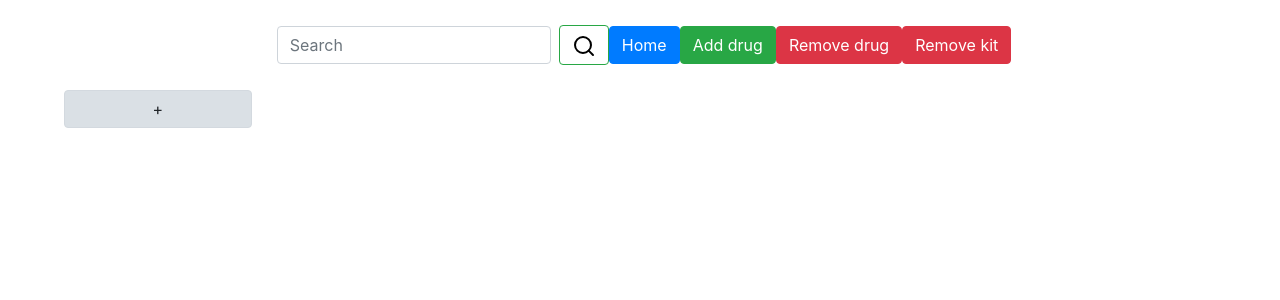
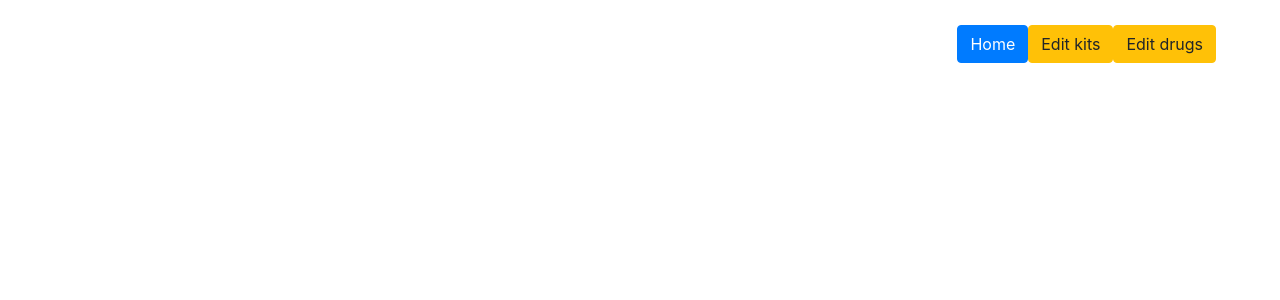
Before and after one commit to innerself/medikit, a Django app: page / in a window 1280 px wide. Shown: the top 300 px of the page. Run offline with Django 3.2, Linux system fonts and the light colour scheme; data that the repository does not hold is empty; some libraries are stand-ins or nearby versions.

Commit message:
Very rude CRUD.

```diff
--- a/medikit/static/medikit/css/index.css
+++ b/medikit/static/medikit/css/index.css
@@ -16,6 +16,7 @@ body {
 #header-controls {
   grid-column: 2 / 3;
   grid-row: 1;
+  justify-self: right;
 }
 
 #main-kits {
--- a/medikit/templates/medikit/base.html
+++ b/medikit/templates/medikit/base.html
@@ -13,15 +13,13 @@
 </div>
 <div id="header-controls">
   <form class="form-inline">
-    <input class="form-control mr-sm-2" type="search" placeholder="Search" aria-label="Search">
-    <button class="btn btn-outline-success my-2 my-sm-0" type="submit">
-      <img src="{% static 'medikit/img/search.svg' %}" alt="search icon ">
-    </button>
-    <a href="{% url 'medikit:index' %}" class="btn btn-primary" role="button">Home</a>
-    <a href="{% url 'medikit:items_add' 'drug' %}" class="btn btn-success" role="button">Add drug</a>
-    <button type="button" class="btn btn-danger">Remove drug</button>
-    {#    <a href="{% url 'medikit:items_add' 'kit' %}" class="btn btn-success" role="button">Add kit</a>#}
-    <button type="button" class="btn btn-danger">Remove kit</button>
+{#    <input class="form-control mr-sm-2" type="search" placeholder="Search" aria-label="Search">#}
+{#    <button class="btn btn-outline-success my-2 my-sm-0" type="submit">#}
+{#      <img src="{% static 'medikit/img/search.svg' %}" alt="search icon ">#}
+{#    </button>#}
+    <a href="{% url 'medikit:home' %}" class="btn btn-primary" role="button">Home</a>
+    <a href="{% url 'medikit:edit' 'kit' %}" class="btn btn-warning" role="button">Edit kits</a>
+    <a href="{% url 'medikit:edit' 'drug' %}" class="btn btn-warning" role="button">Edit drugs</a>
   </form>
 </div>
 
--- a/medikit/templates/medikit/kits-list.html
+++ b/medikit/templates/medikit/kits-list.html
@@ -10,5 +10,4 @@
       {{ kit.name }}
     </a>
   {% endfor %}
-  <a href="{% url 'medikit:items_add' 'kit' %}" class="btn btn-light" role="button">+</a>
 </div>
--- a/medikit/urls.py
+++ b/medikit/urls.py
@@ -5,6 +5,8 @@ from . import views
 app_name = 'medikit'
 
 urlpatterns = [
-    path('', views.index, name='index'),
-    path('add/<str:item>', views.items_add, name='items_add'),
+    path('', views.index, name='home'),
+    path('edit/<str:item_type>/', views.edit, name='edit'),
+    path('edit/<str:item_type>/<int:item_id>/', views.edit_one, name='edit_one'),
+    path('remove/<str:item_type>/<int:item_id>/', views.remove, name='remove'),
 ]
--- a/medikit/views.py
+++ b/medikit/views.py
@@ -1,7 +1,7 @@
-from django.shortcuts import render
+from django.shortcuts import render, get_object_or_404, redirect
 
 from .forms import AddKitForm, AddDrugForm
-from .models import Kit
+from .models import Kit, Drug
 
 
 def index(request):
@@ -9,30 +9,80 @@ def index(request):
         'kits': Kit.objects.all(),
     }
 
-    return render(request, 'medikit/index.html', context=context)
+    return render(request, 'medikit/home.html', context)
 
 
-def items_add(request, item):
-    form_vars = {
+def edit(request, item_type):
+    item_types = {
         'kit': {
             'form': AddKitForm,
+            'items': Kit.objects.all()
         },
         'drug': {
             'form': AddDrugForm,
-        }
+            'items': Drug.objects.all()
+        },
     }
 
     if request.method == 'POST':
-        form = form_vars[item]['form'](data=request.POST)
+        form = item_types[item_type]['form'](data=request.POST)
         if form.is_valid():
             form.save()
-            form = form_vars[item]['form']()
-    else:
-        form = form_vars[item]['form']()
 
     context = {
-        'form': form,
-        'item': item,
+        'item_type': item_type,
+        'form': item_types[item_type]['form'],
+        'items': item_types[item_type]['items'],
     }
 
-    return render(request, 'medikit/items_add.html', context)
+    return render(request, 'medikit/edit_all_items.html', context)
+
+
+def edit_one(request, item_type, item_id):
+    item_types = {
+        'kit': {
+            'form': AddKitForm,
+            'class': Kit,
+        },
+        'drug': {
+            'form': AddDrugForm,
+            'class': Drug,
+        },
+    }
+
+    item = get_object_or_404(item_types[item_type]['class'], id=item_id)
+
+    saved = False
+    if request.method == 'POST':
+        form = item_types[item_type]['form'](data=request.POST, instance=item)
+        if form.is_valid():
+            form.save()
+            saved = True
+    else:
+        form = item_types[item_type]['form'](instance=item)
+
+    context = {
+        'item_type': item_type,
+        'form': form,
+        'saved': saved,
+    }
+
+    return render(request, 'medikit/edit_one_item.html', context)
+
+
+def remove(request, item_type, item_id):
+    item_types = {
+        'kit': {
+            'form': AddKitForm,
+            'class': Kit,
+        },
+        'drug': {
+            'form': AddDrugForm,
+            'class': Drug,
+        },
+    }
+
+    item = get_object_or_404(item_types[item_type]['class'], id=item_id)
+    item.delete()
+
+    return redirect('medikit:edit', item_type=item_type)
```
Also changed, not shown: medikit/templates/medikit/edit_all_items.html (added, +16 -0 lines), medikit/templates/medikit/edit_one_item.html (added, +12 -0 lines), medikit/templates/medikit/remove_one_item.html (added, +9 -0 lines), medikit/templates/medikit/home.html (renamed from medikit/templates/medikit/index.html).
